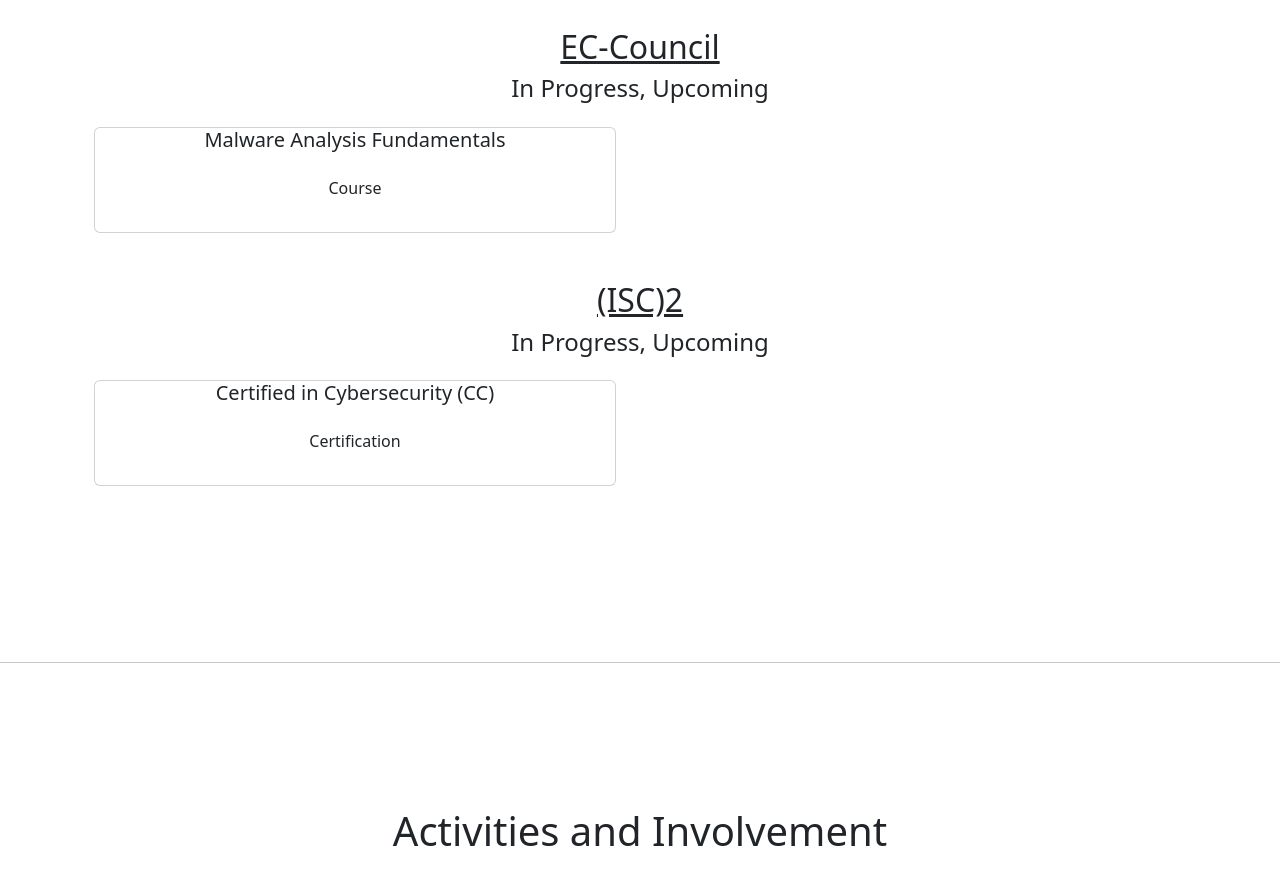
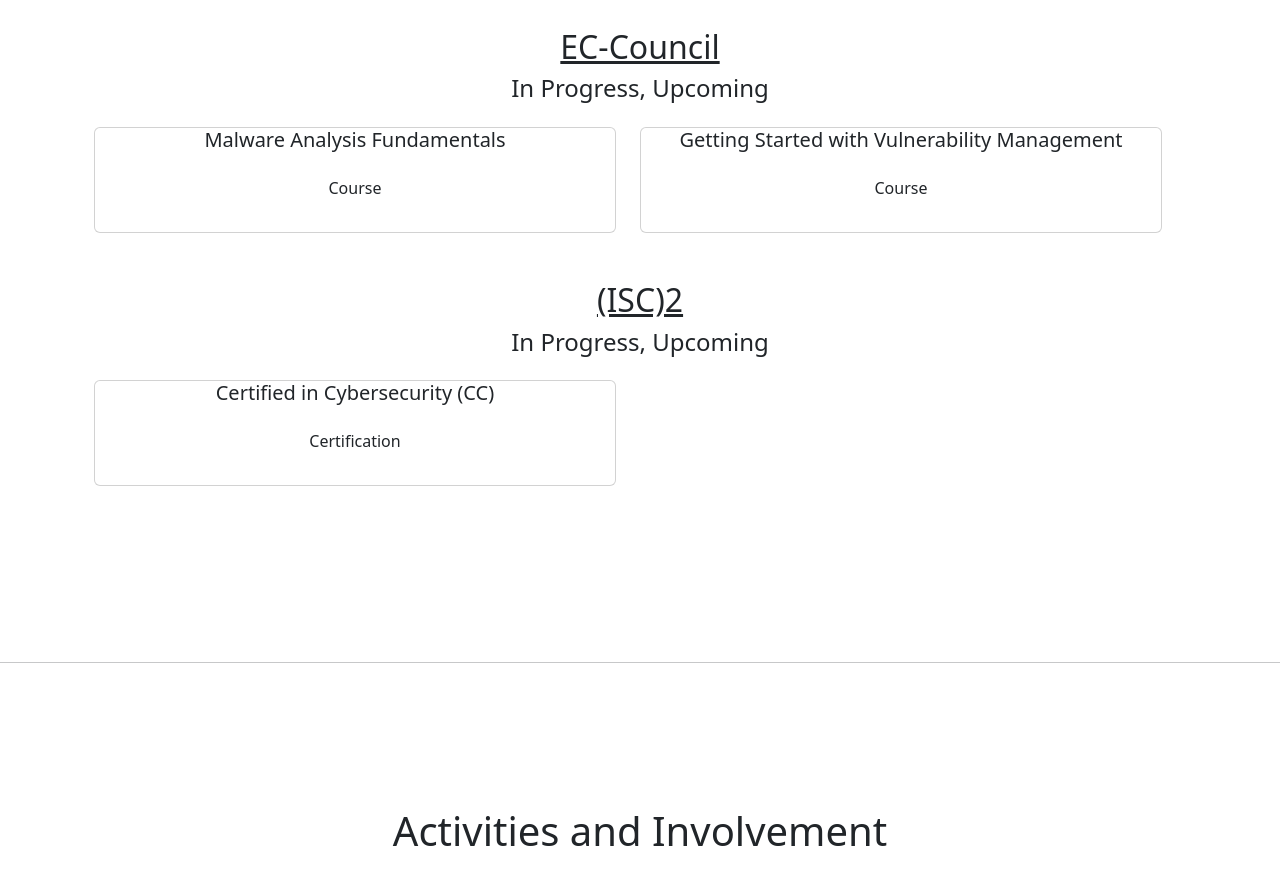
Before and after one commit to jmoczynski/personal-profile, a React (Create React App) app: page / in a window 1280 px wide. Shown: the part 5740-6625 px from the top of the page. Built offline with nearby package versions, Linux system fonts and the light colour scheme.

Commit message:
worked on Development page

```diff
--- a/src/components/DevelopmentPage.js
+++ b/src/components/DevelopmentPage.js
@@ -78,7 +78,12 @@
                             <Card.Body><p>Course</p></Card.Body>
                         </Card>
                     </Col>
-                    <Col></Col>
+                    <Col>
+                        <Card>
+                            <Card.Title>Getting Started with Vulnerability Management</Card.Title>
+                            <Card.Body><p>Course</p></Card.Body>
+                        </Card>
+                    </Col>
                 </Row>
             </Row>
             <Row>
```
